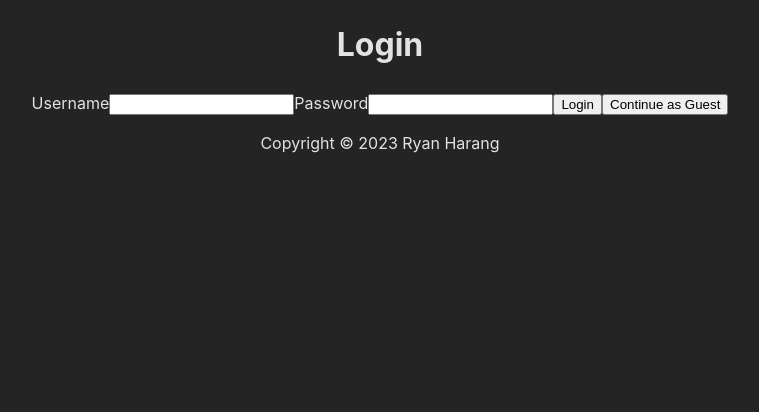
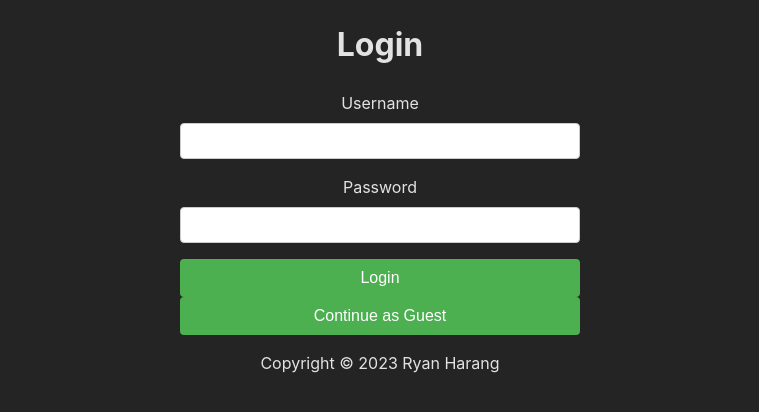
Before and after one commit to RyanHarang/game-rating, a React (Vite) app in the folder frontend/: page / in a window 1280 px wide. Shown: the top 412 px of the page, without its empty margins (260-1019 px from the left). Built offline with nearby package versions, Linux system fonts and the light colour scheme.

Commit message:
Login improvements

```diff
--- a/frontend/src/App.css
+++ b/frontend/src/App.css
@@ -55,12 +55,68 @@ body {
   width: 250px;
 }
 
+/* Forms */
+.form-container {
+  max-width: 400px;
+  /* Adjust the max-width based on your design */
+  margin: 0 auto;
+}
+
+.form-title {
+  text-align: center;
+}
+
+.login-form,
+.register-form {
+  display: flex;
+  flex-direction: column;
+}
+
+label {
+  margin-bottom: 8px;
+}
+
+.field {
+  padding: 8px;
+  margin-bottom: 16px;
+  border: 1px solid #ccc;
+  border-radius: 4px;
+  font-size: 16px;
+}
+
+.process {
+  background-color: #4caf50;
+  color: white;
+  padding: 10px;
+  border: none;
+  border-radius: 4px;
+  cursor: pointer;
+  font-size: 16px;
+}
+
+.process:hover {
+  background-color: #45a049;
+}
+
+/* Additional styling for the "Continue as Guest" button */
+.process.guest {
+  background-color: #007bff;
+}
+
+.process.guest:hover {
+  background-color: #0056b3;
+}
+
 .field:focus {
   outline: 1px solid #ccc;
 }
 
 .message {
   color: #ccc;
+}
+
+.required {
+  color: #ff0048;
 }
 
 .error {
--- a/frontend/src/pages/Login.jsx
+++ b/frontend/src/pages/Login.jsx
@@ -31,16 +31,14 @@ export default function Login() {
         setMessage(<p className="error">{response.data.error}</p>);
       }
     } catch (error) {
-      setMessage(
-        <p className="error">Failed to log in. Check your credentials.</p>
-      );
+      setMessage(<p className="error">Failed to log in</p>);
     }
   };
 
   const handleSubmit = (e) => {
     e.preventDefault();
     if (!username || !password) {
-      setMessage(<p className="required">Please fill all fields.</p>);
+      setMessage(<p className="required">Please fill all fields</p>);
     } else {
       setMessage("");
       axiosPostData();
@@ -56,8 +54,9 @@ export default function Login() {
 
   return (
     <>
-      <h1>Login</h1>
-      <form onSubmit={handleSubmit}>
+      <div className="form-container">
+        <h1 className="form-title">Login</h1>
+        <form className="login-form" onSubmit={handleSubmit}>
           <label>Username</label>
           <input
             type="text"
@@ -65,6 +64,8 @@ export default function Login() {
             name="username"
             value={username}
             onChange={(e) => setUsername(e.target.value)}
+            autoComplete="off"
+            className="field"
           />
           <label>Password</label>
           <input
@@ -73,13 +74,17 @@ export default function Login() {
             name="password"
             value={password}
             onChange={(e) => setPassword(e.target.value)}
+            className="field"
           />
-        <button type="submit">Login</button>
-        <button type="button" onClick={handleGuest}>
+          <button type="submit" className="process">
+            Login
+          </button>
+          <button type="button" className="process" onClick={handleGuest}>
             Continue as Guest
           </button>
         </form>
         {message}
+      </div>
     </>
   );
 }
--- a/frontend/src/pages/Rating.jsx
+++ b/frontend/src/pages/Rating.jsx
@@ -56,8 +56,9 @@ export default function Rating() {
 
   return (
     <>
-      <h1>Rating</h1>
-      <form onSubmit={handleSubmit}>
+      <div className="form-container">
+        <h1 className="form-title">Rating</h1>
+        <form className="rating-form" onSubmit={handleSubmit}>
           <label>Username</label>
           <input
             type="text"
@@ -65,6 +66,7 @@ export default function Rating() {
             name="username"
             value={username}
             onChange={(e) => setUsername(e.target.value)}
+            className="field"
           />
           <label>Game</label>
           <input
@@ -98,9 +100,12 @@ export default function Rating() {
             <option value={9.5}>9.5</option>
             <option value={10}>10</option>
           </select>
-        <button type="submit">Submit</button>
+          <button type="submit" className="process">
+            Submit
+          </button>
         </form>
         {message}
+      </div>
     </>
   );
 }
--- a/frontend/src/pages/Register.jsx
+++ b/frontend/src/pages/Register.jsx
@@ -35,8 +35,9 @@ export default function Register() {
 
   return (
     <>
-      <h1>Register</h1>
-      <form onSubmit={handleSubmit}>
+      <div className="form-container">
+        <h1 className="form-title">Register</h1>
+        <form className="register-form" onSubmit={handleSubmit}>
           <label>Username</label>
           <input
             required
@@ -58,9 +59,12 @@ export default function Register() {
             onChange={(e) => setPassword(e.target.value)}
             className="field"
           />
-        <button type="submit">Submit</button>
+          <button type="submit" className="process">
+            Submit
+          </button>
         </form>
         {message}
+      </div>
     </>
   );
 }
```
Also changed, not shown: 1 other file (tests, documents, lock files or other folders). Lines whose indentation alone changed are shown as unchanged.
